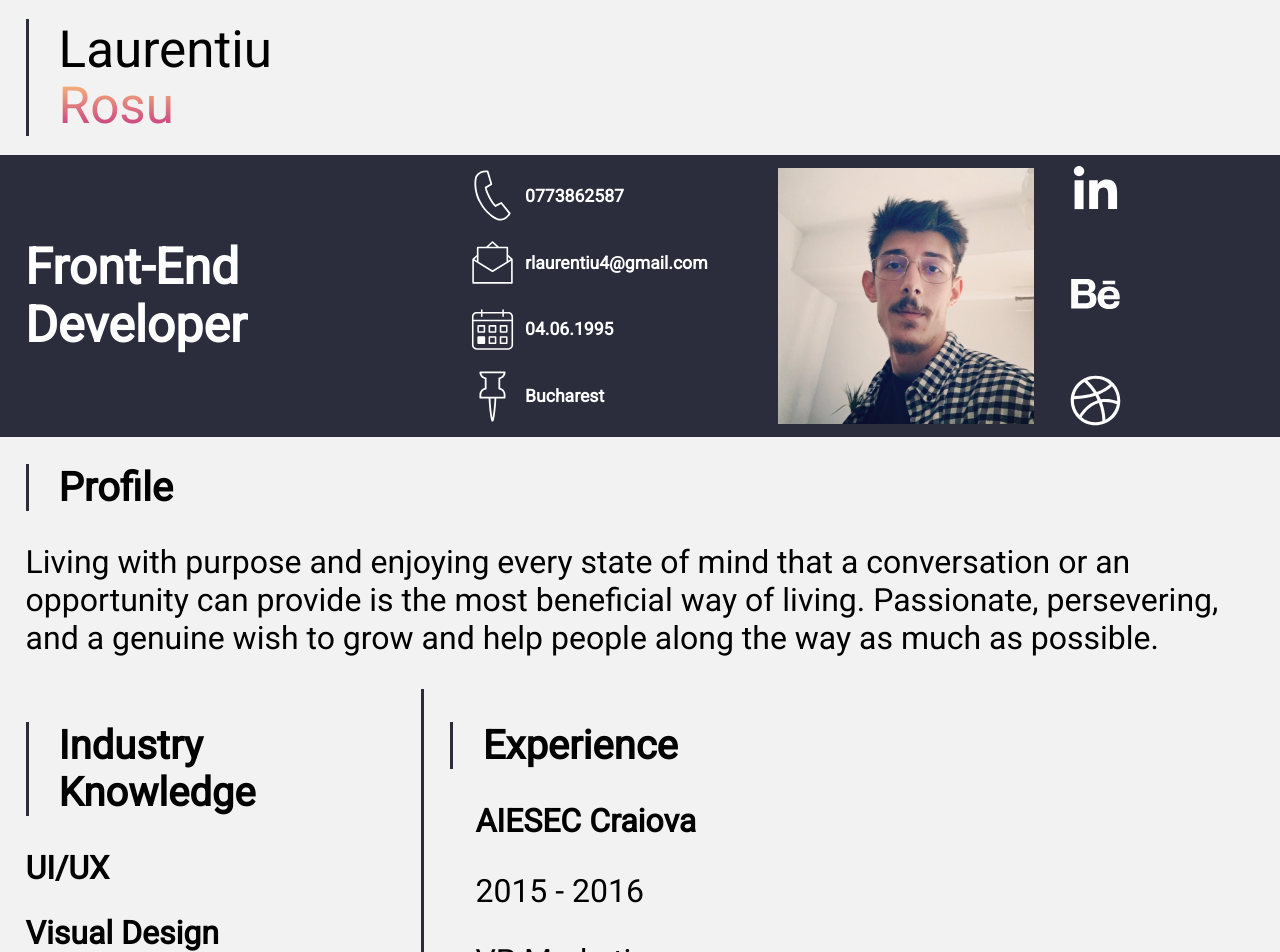
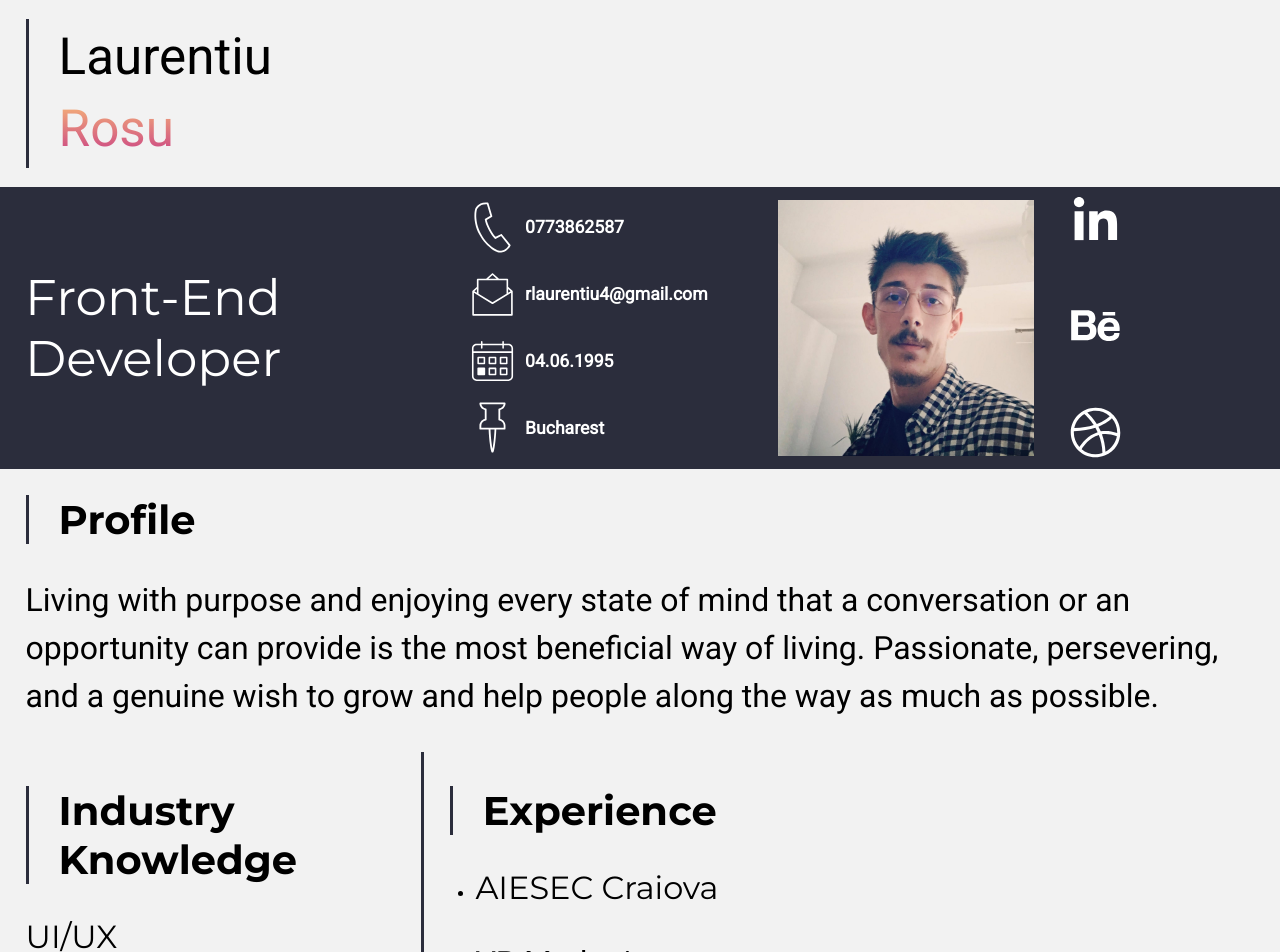
Before and after one commit to rlaurentiu4/laurentiu-rosu_cv_app, a React app: page / in a window 1280 px wide. Shown: the top 952 px of the page. Built offline with nearby package versions, Linux system fonts and the light colour scheme.

Commit message:
small styling

```diff
--- a/src/app.crit.less
+++ b/src/app.crit.less
@@ -22,19 +22,27 @@ h1 {
     border-left: 3px solid #2B2D3C;
     padding-left: 30px;
     font-size: 2.5rem;
+    font-family: @prim_font;
 }
 
 h2 {
     font-size: 2rem;
+    font-family: @prim_font;
+    font-weight: 400;
 }
 
 p {
     font-size: 2rem;
+    line-height: 1.5;
 }
 
 ul {
-    list-style: none;
     padding-inline-start: 0px;
+}
+
+a {
+    color: white;
+    text-decoration: none;
 }
 
 .first_ctn {
@@ -44,6 +52,10 @@ ul {
 .big_mg {
     margin: 3vh 2vw;
     font-family: @sec-font;
+
+    @media (max-width: 768px) {
+        margin: 3vh 5vw;
+    }
 }
 
 .name_ctn {
@@ -99,15 +111,19 @@ ul {
 
     .pos_wrap {
         @media (max-width: 768px) {
+            width: 100vw;
 
-            width: 100vw;
+            h3 {
+                margin: 0 7vw;
+            }
         }
 
         width: 60%;
-        font-family: @sec-font;
 
         h3 {
             font-size: 50px;
+            font-family: @prim_font;
+            font-weight: 400;
         }
     }
 
@@ -216,5 +232,16 @@ ul {
                 0 6px 8px rgba(219, 225, 234, 1), 0 8px 16px rgba(219, 225, 234, 1);
         }
     }
+}
 
+.bott_ctn {
+    width: 100%;
+    height: 20vh;
+    background-color: #2B2D3C;
+
+    .line {
+        width: 100%;
+        height: 0.7vh;
+        background-image: linear-gradient(-90deg, #FFCD76, #C02887);
+    }
 }
--- a/src/app.jsx
+++ b/src/app.jsx
@@ -18,6 +18,9 @@ class App extends React.Component {
         <div>
           <Experience />
         </div>
+        <div className="bott_ctn center_flex">
+          <div className="line"></div>
+        </div>
       </React.Fragment>
     );
   }
--- a/src/components/bigCtnInfo.jsx
+++ b/src/components/bigCtnInfo.jsx
@@ -12,8 +12,8 @@ class BigInfo extends React.Component {
         <ul>
           <li>
             <h2>{data.company}</h2>
+            <p>{data.position}</p>
             <p>{data.date}</p>
-            <p>{data.position}</p>
             <p>{data.exp_description}</p>
             <strong>
               <p>Key Learning Point</p>
--- a/src/components/infoExp.jsx
+++ b/src/components/infoExp.jsx
@@ -8,12 +8,12 @@ class InfoExp extends React.Component {
   generateExp() {
     let data = this.props.userInfo;
     const listItems = data.map((data) => (
-      <div key={data.id} className="big_mg">
+      <div key={data.id} className="big_mg pad_bott">
         <ul>
           <li key={data.id} value={data}>
             <h2>{data.company}</h2>
+            <p>{data.position}</p>
             <p>{data.date}</p>
-            <p>{data.position}</p>
             <p>{data.exp_description}</p>
           </li>
         </ul>
--- a/src/components/profile.jsx
+++ b/src/components/profile.jsx
@@ -28,7 +28,9 @@ class Profile extends React.Component {
             <div>
               <div className="disp_flex">
                 <img src={phIcon} className="icon" />
-                <h4>{data.getPhoneNumber()}</h4>
+                <a href={data.getPhoneNumber()}>
+                  <h4>{data.getPhoneNumber()}</h4>
+                </a>
               </div>
               <div className="disp_flex">
                 <img src={mailIcon} className="icon" />
```
